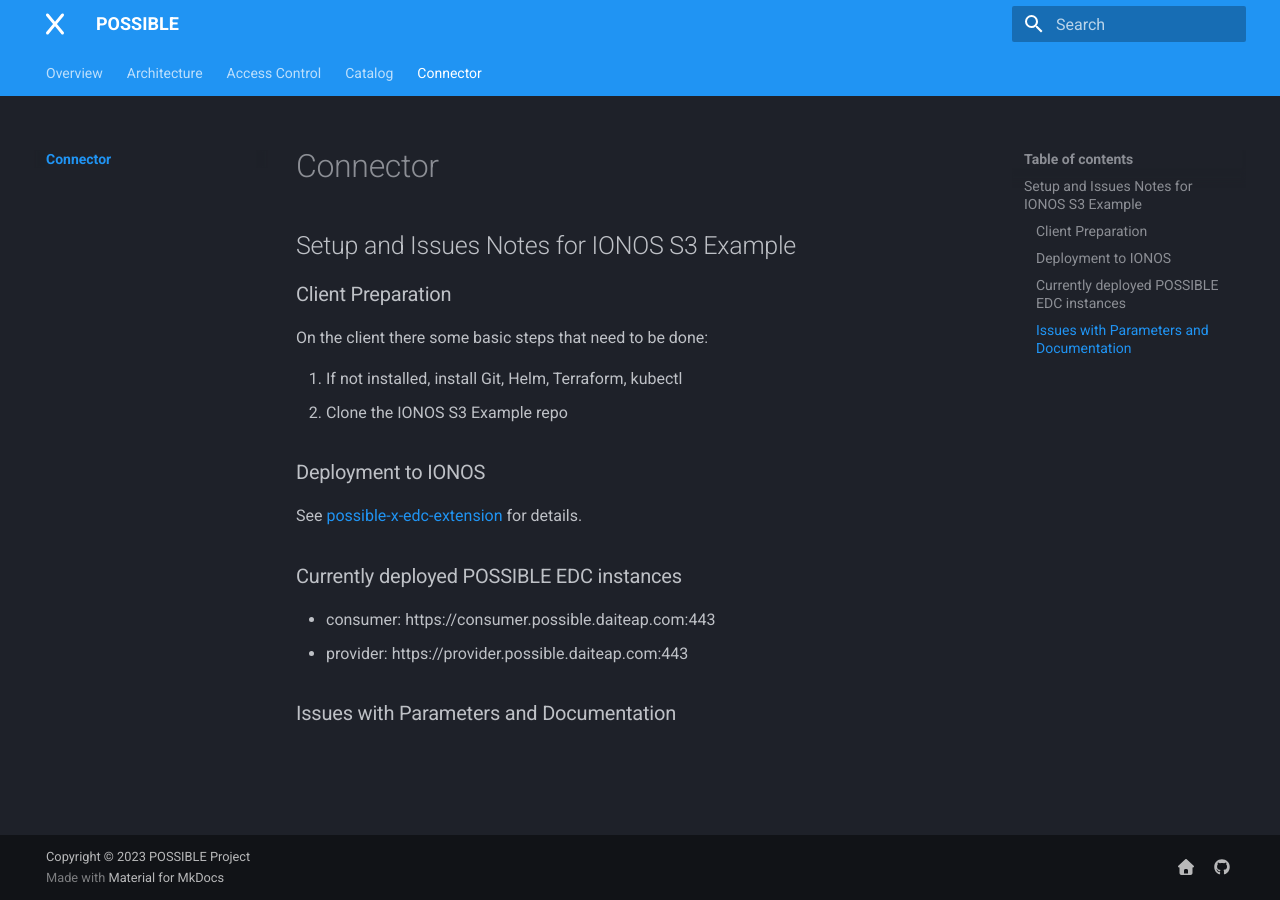
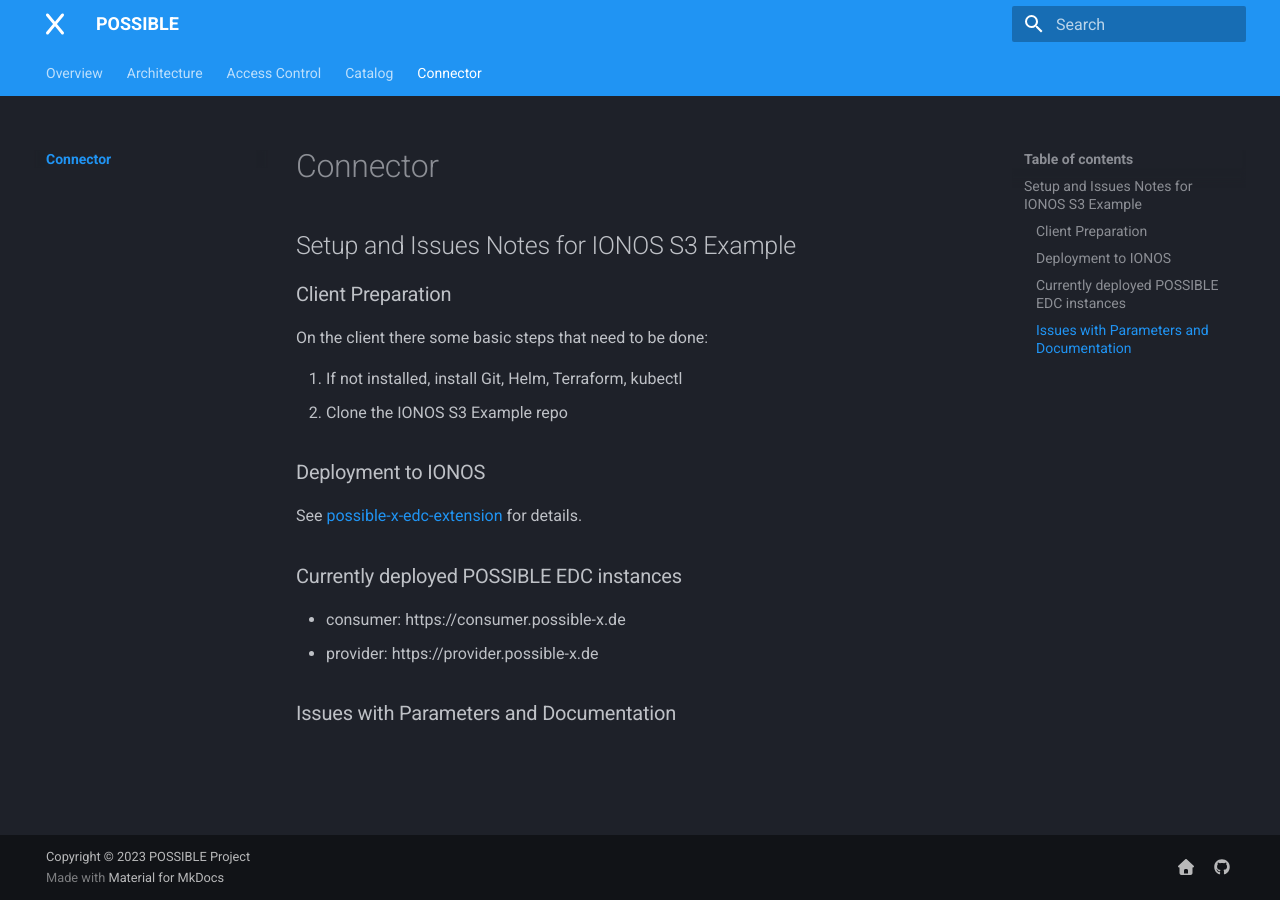
Before and after one commit to POSSIBLE-X/documentation, an MkDocs documentation site: the page built from docs/connector/index.md, in a window 1280 px wide. Built offline with MkDocs 1.6.1 and Material for MkDocs 9.7.7, drawn with Linux system fonts in a browser that asks for light colours; some of the changed lines change nothing that is shown.

Commit message:
Update EDC addresses to possible-x.de domain

```diff
--- a/docs/connector/index.md
+++ b/docs/connector/index.md
@@ -15,7 +15,7 @@
 
 ### Currently deployed POSSIBLE EDC instances
 
-- consumer: https://consumer.possible.daiteap.com:443
-- provider: https://provider.possible.daiteap.com:443
+- consumer: https://consumer.possible-x.de
+- provider: https://provider.possible-x.de
 
 ### Issues with Parameters and Documentation
```
